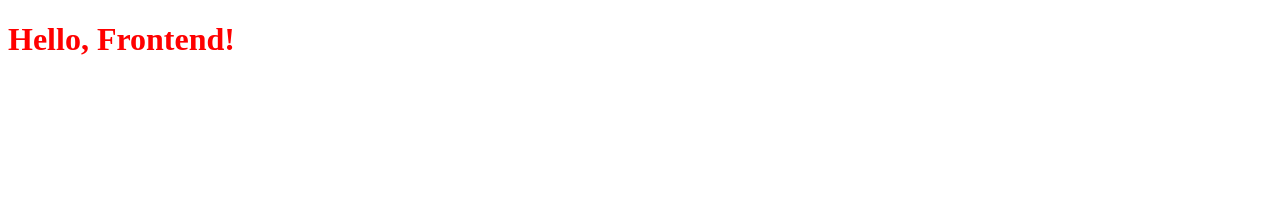
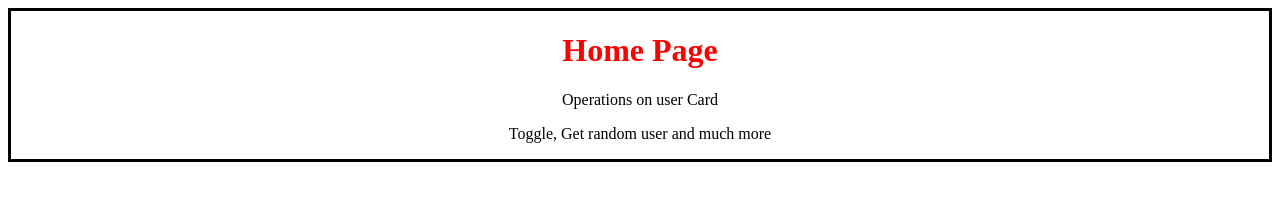
Before and after one commit to rupaishwaryap/bootcamp, a website: page frontend/index.html in a window 1280 px wide. Drawn offline with Linux system fonts and the light colour scheme.

Commit message:
Home Page

```diff
--- a/frontend/index.css
+++ b/frontend/index.css
@@ -1,3 +1,12 @@
-h1{
-    color: red
+h1 {
+    color: red;
 }
+
+/* property : value */
+
+#home-intro {
+    text-align: center;
+
+    /* border shorthand */
+    border: 3px solid black;
+}
--- a/frontend/index.html
+++ b/frontend/index.html
@@ -5,11 +5,13 @@
     <meta name="viewport" content="width=device-width, initial-scale=1.0">
     <title>Document</title>
     <link rel="stylesheet" href="index.css">
-    <!---script:src-->
-    <script src="index.js"></script>
 </head>
 <body>
-    <h1>Hello, Frontend!</h1>
+    <div id = "home-intro">
+        <h1>Home Page</h1>
+        <p> Operations on user Card</p>
+        <p> Toggle, Get random user and much more</p>
+    </div>
+    <script src="index.js"></script>
 </body>
 </html>
-<!-- add commit push -->
```
